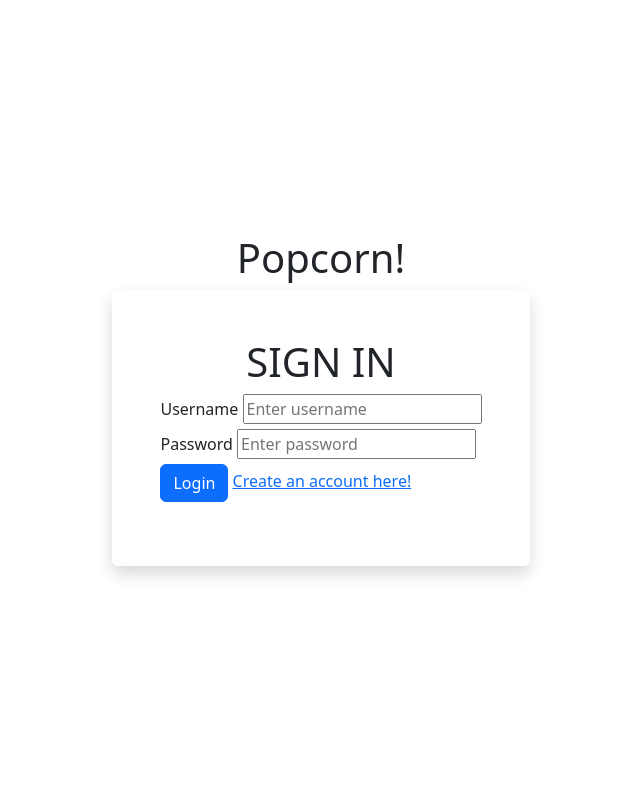
After one commit to atraylo/Popcorn, a PHP site: page /root/pages/sign_in_page.php in a window 1280 px wide. The commit adds this page. Shown: the whole page, without its empty margins (319-959 px from the left). Run offline with PHP 8.4, Linux system fonts and the light colour scheme.

Commit message:
Add files via upload

```diff
--- /dev/null
+++ b/src/root/pages/sign_in_page.php
@@ -0,0 +1,47 @@
+<html>
+<head>
+    <meta charset="UTF-8">
+    <meta name="viewport" content="width=device-width, initial-scale=1">
+    <title>Popcorn!: The movie referral site.</title>
+    <link href= "https://cdn.jsdelivr.net/npm/bootstrap@5.2.0/dist/css/bootstrap.min.css" rel= "stylesheet">
+</head>
+<body class="d-flex
+            justify-content-center
+            align-items-center
+            vh-100
+            flex-column">
+    <h1>Popcorn!</h1>
+    <div class="w-400 p-5 shadow rounded">
+        <form method="POST" action="../include_files/sign_in.php">
+            <div class="d-flex
+                    justify-content-center
+                    align-items-center
+                    flex-column">
+                <h3 class="display-4 fs-1 text-center"> SIGN IN </h3>
+            </div>
+
+            <?php if (isset($_GET['error'])) { ?>
+
+	 		<div class="alert alert-warning" role="alert">
+			    <?php echo htmlspecialchars($_GET['error']);?>
+			</div>
+
+			<?php } ?>
+
+            <div class="form-inp">
+                <label for="user" class="form-label">Username</label>
+                <input name="user" type="text" placeholder="Enter username" required />
+            </div>
+            <div class="form-inp">
+                <label for="pwd" class="form-label">Password</label>
+                <input name="pwd" type="password" placeholder="Enter password" required />
+            </div>
+            <button type="submit" class="btn btn-primary">Login</button>
+            <!--div class="container"-->
+                <!--span class="pwd"> <a href="pages/forgot_pwd.php"> Forgot password?</a></span-->
+            <!--/div-->
+            <a href="pages/create_account.php">Create an account here!</a>
+        </form>
+    </div>
+</body>
+</html>
```
Also changed, not shown: src/root/pages/create_account.php (+18 -31 lines), src/root/pages/profile_gen.php (+11 -6 lines).
